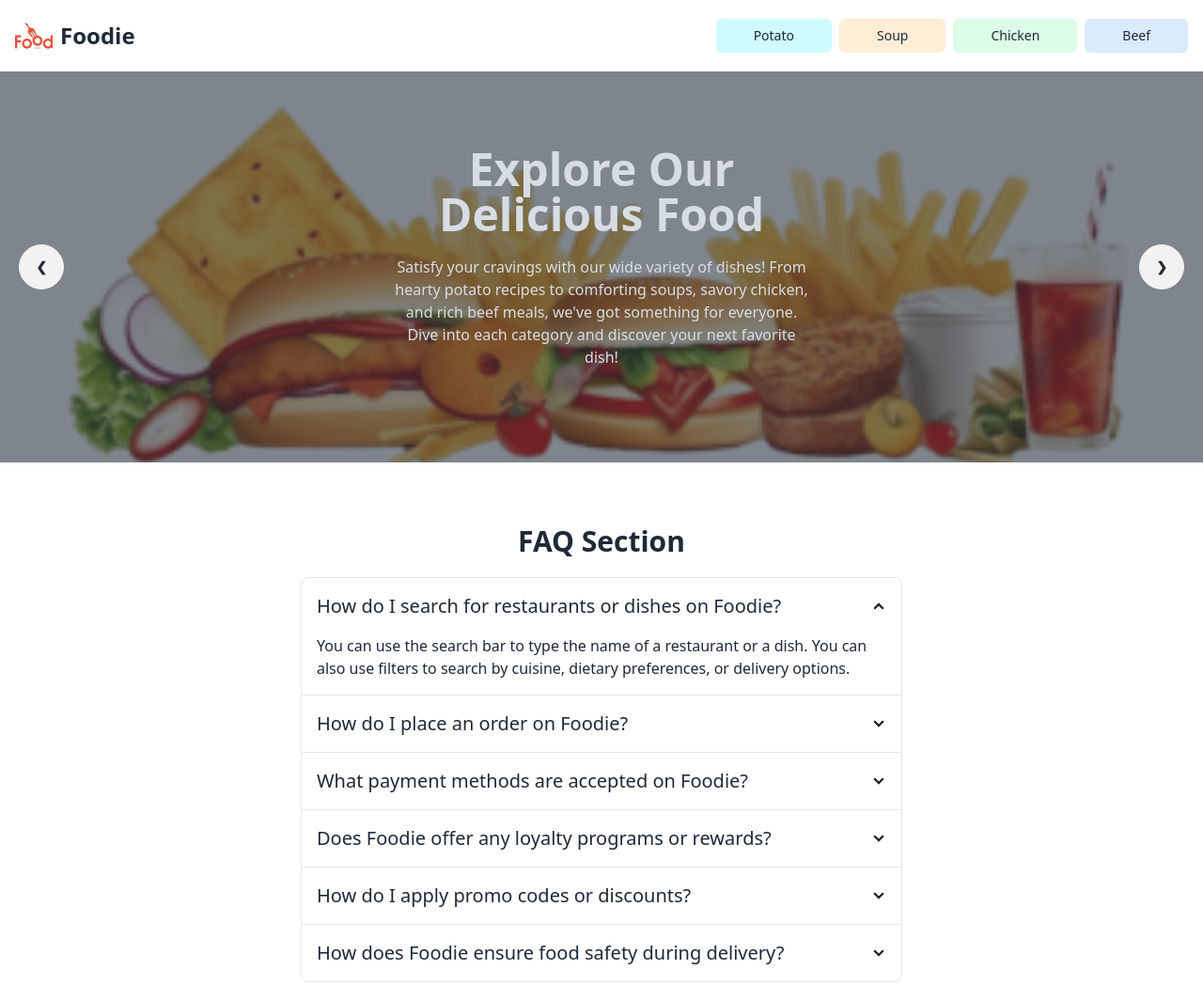
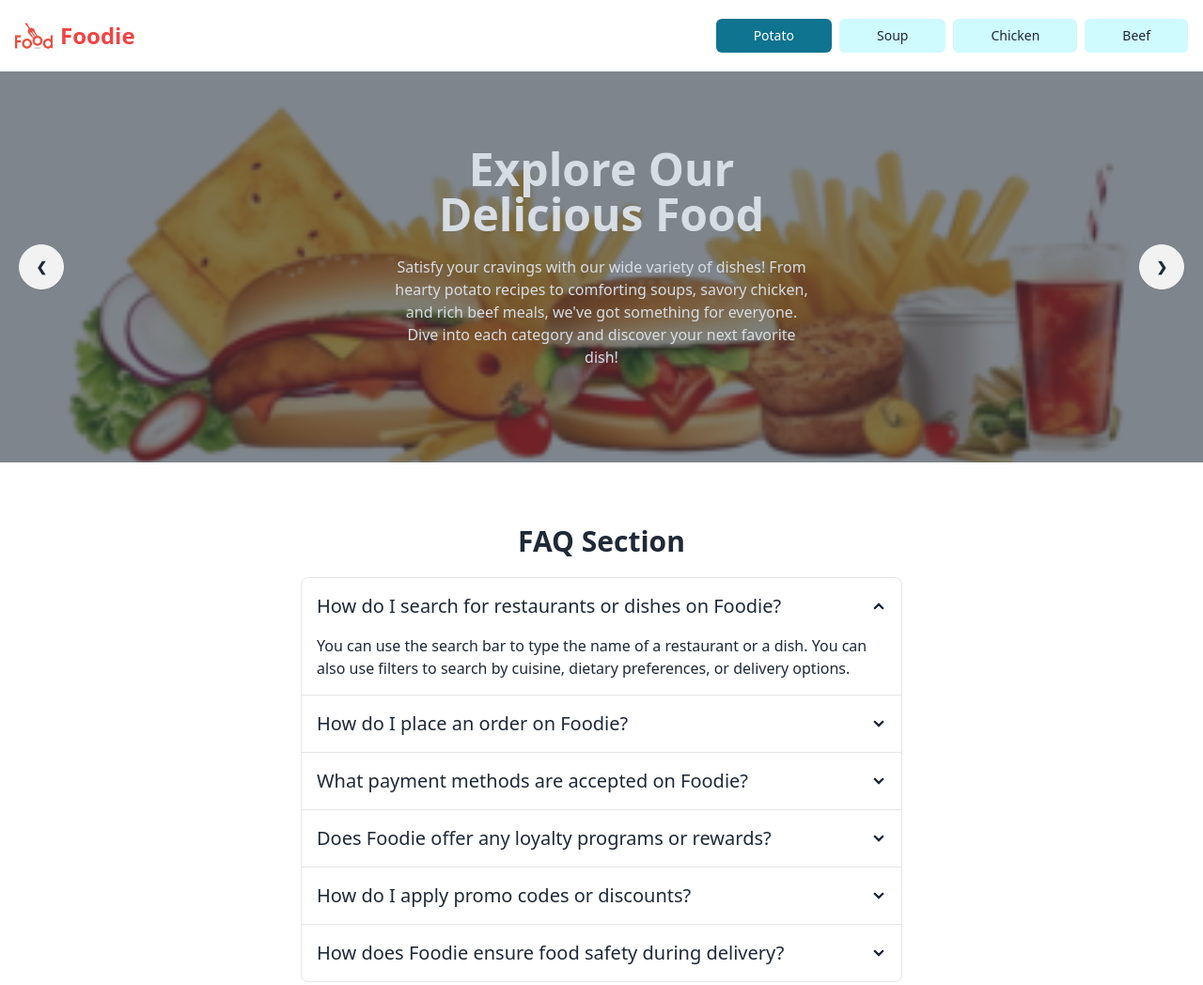
Before and after one commit to khalil5614/Assignment2, a plain HTML site: page index.html in a window 1280 px wide. Shown: the top 1048 px of the page at 94% size. Drawn offline with nearby package versions, Linux system fonts and the light colour scheme; no server answers.

Commit message:
focused menu color change

```diff
--- a/index.html
+++ b/index.html
@@ -45,35 +45,35 @@
             </ul>
           </div>
           <img src="./Resources/logo.png" alt="Logo" class="w-14" />
-          <span class="text-2xl font-bold">Foodie</span>
+          <span class="text-2xl font-bold text-red-500">Foodie</span>
         </div>
         <div class="navbar-end hidden lg:flex">
           <ul class="menu menu-horizontal px-1">
             <li>
-              <a
+              <button
                 id="potato-menu"
-                class="bg-cyan-100 px-10 rounded-md m-1"
+                class="bg-cyan-100 px-10 rounded-md m-1 focus:bg-cyan-700 focus:text-white "
                 onclick="loadMeals('potato')"
                 >Potato</a
               >
             </li>
             <li>
-              <a
-                class="bg-orange-100 px-10 rounded-md m-1"
+              <button
+                class="bg-cyan-100 px-10 rounded-md m-1 focus:bg-cyan-700 focus:text-white"
                 onclick="loadMeals('soup')"
                 >Soup</a
               >
             </li>
             <li>
-              <a
-                class="bg-green-100 px-10 rounded-md m-1"
+              <button
+                class="bg-cyan-100 px-10 rounded-md m-1 focus:bg-cyan-700 focus:text-white"
                 onclick="loadMeals('chicken')"
                 >Chicken</a
               >
             </li>
             <li>
-              <a
-                class="bg-blue-100 px-10 rounded-md m-1"
+              <button
+                class="bg-cyan-100 px-10 rounded-md m-1 focus:bg-cyan-700 focus:text-white"
                 onclick="loadMeals('beef')"
                 >Beef</a
               >
--- a/js/foodService.js
+++ b/js/foodService.js
@@ -39,4 +39,8 @@ const showMeals = (meals) => {
   });
 };
 
-loadMeals("potato");
+window.onload = function () {
+  let potatooMenu = document.getElementById("potato-menu");
+  potatooMenu.click();
+  potatooMenu.focus();
+};
```
